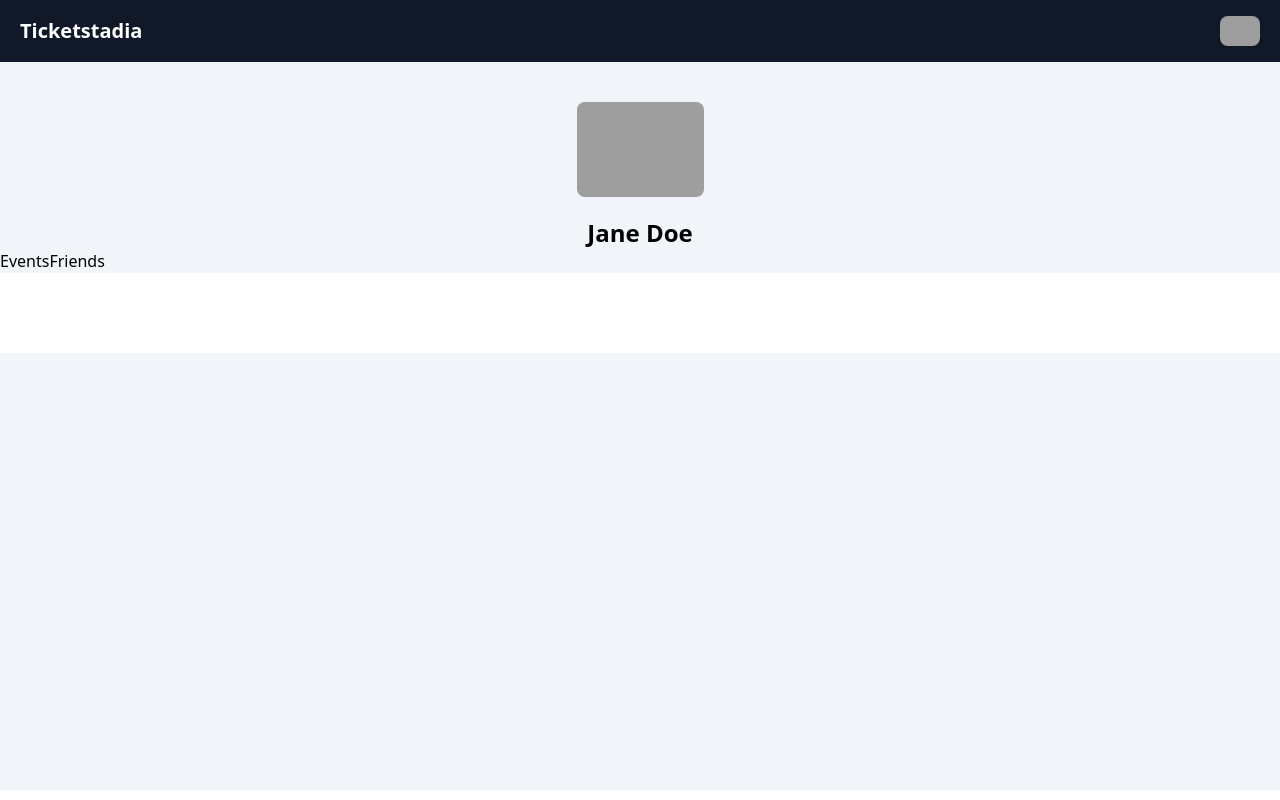
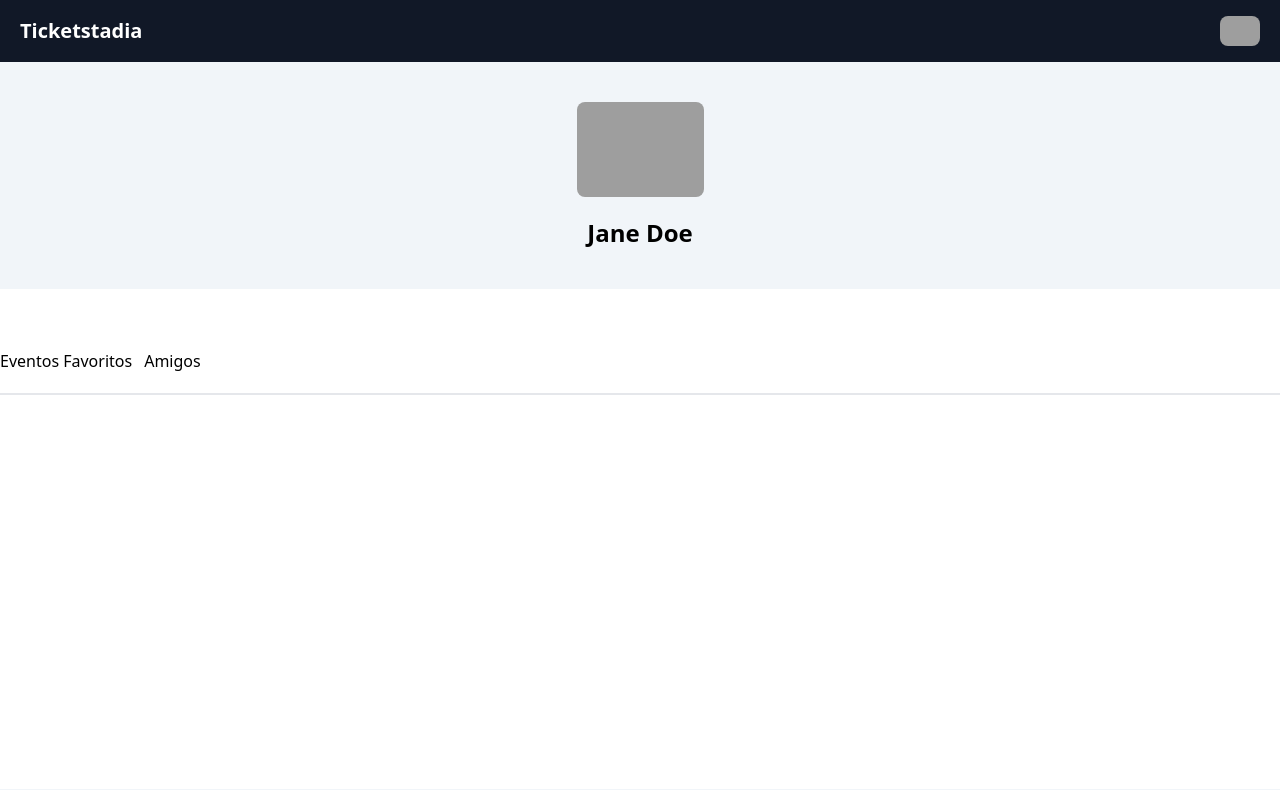
Before and after one commit to franamaterasu/ticketstadia, a React (Vite) app: page /profile in a window 1280 px wide. Built offline with nearby package versions, Linux system fonts and the light colour scheme; data requests are answered from the project's data file; grey boxes are pictures that could not be loaded.

Commit message:
improve pagination and profile section

```diff
--- a/db.json
+++ b/db.json
@@ -167,7 +167,7 @@
       "imagen": "https://images.pexels.com/photos/3101522/pexels-photo-3101522.jpeg?auto=compress&cs=tinysrgb&w=1260&h=750&dpr=1",
       "nombre": "TechnoSphere",
       "descripcion": "Explora la intersección entre la música electrónica y la tecnología en TechnoSphere. Con actuaciones innovadoras y experiencias audiovisuales futuristas, ¡este festival te llevará a otro nivel!",
-      "categoria": "Electronica",
+      "categoria": "Electrónica",
       "precio": 80,
       "destacado": false
     },
--- a/src/components/Header/index.tsx
+++ b/src/components/Header/index.tsx
@@ -17,7 +17,7 @@ const Header = () => {
             Ticketstadia
           </Link>
         </div>
-        <Link to='/profile'>
+        <Link to='/profile/events'>
           <ImageProfile
             image={userImage}
             size={40}
--- a/src/components/Pagination/index.tsx
+++ b/src/components/Pagination/index.tsx
@@ -16,11 +16,11 @@ const Pagination = ({
   }
 
   return (
-    <section className='container mx-auto flex gap-10 justify-center mt-10 pb-10'>
+    <section className='container mx-auto flex gap-3 justify-center mt-10 pb-10'>
       {pageNumbers.map((number) => (
         <button
           key={number}
-          className='bg-blue-500 text-white font-bold py-2 px-10 rounded disabled:opacity-50'
+          className='bg-blue-500 text-white font-bold py-2 px-5 rounded'
           onClick={() => onPageChange(number)}>
           {number}
         </button>
--- a/src/components/pages/Profile/index.tsx
+++ b/src/components/pages/Profile/index.tsx
@@ -1,9 +1,11 @@
-import { Link, Outlet } from 'react-router-dom';
+import { Link, Outlet, useLocation } from 'react-router-dom';
 import ImageProfile from '../../ImageProfile';
 import useFetch from '../../hooks/useFetch';
 
 const Profile = () => {
   const user = useFetch('http://localhost:3000/usuario');
+
+  const location = useLocation();
 
   const userInfo = user.data;
 
@@ -11,24 +13,35 @@ const Profile = () => {
 
   return (
     <>
-      <section className='container mx-auto pt-10 text-center'>
+      <section className='container mx-auto py-10 text-center'>
         <ImageProfile
           image={imagen}
           size={127}
           classNames='mx-auto mb-5'
         />
-
         <h3 className='text-2xl font-bold'>{nombre}</h3>
       </section>
+      <section className='bg-white min-h-[calc(100vh-300px)]'>
+        <section className='container mx-auto py-10'>
+          <div className='mb-10 border-b-2 py-5 space-x-3'>
+            <Link
+              to='/profile/events'
+              className={`font-light ${
+                location.pathname === '/profile/events' ? 'text-blue-500' : null
+              }`}>
+              Eventos Favoritos
+            </Link>
+            <Link
+              to='friends'
+              className={`font-light ${
+                location.pathname === '/profile/friends'
+                  ? 'text-blue-500'
+                  : null
+              }`}>
+              Amigos
+            </Link>
+          </div>
 
-      <Link to='/profile/events'>Events</Link>
-      <Link
-        to='friends'
-        className='tab-btn'>
-        Friends
-      </Link>
-      <section className='bg-white'>
-        <section className='container mx-auto py-10'>
           <Outlet />
         </section>
       </section>
```
